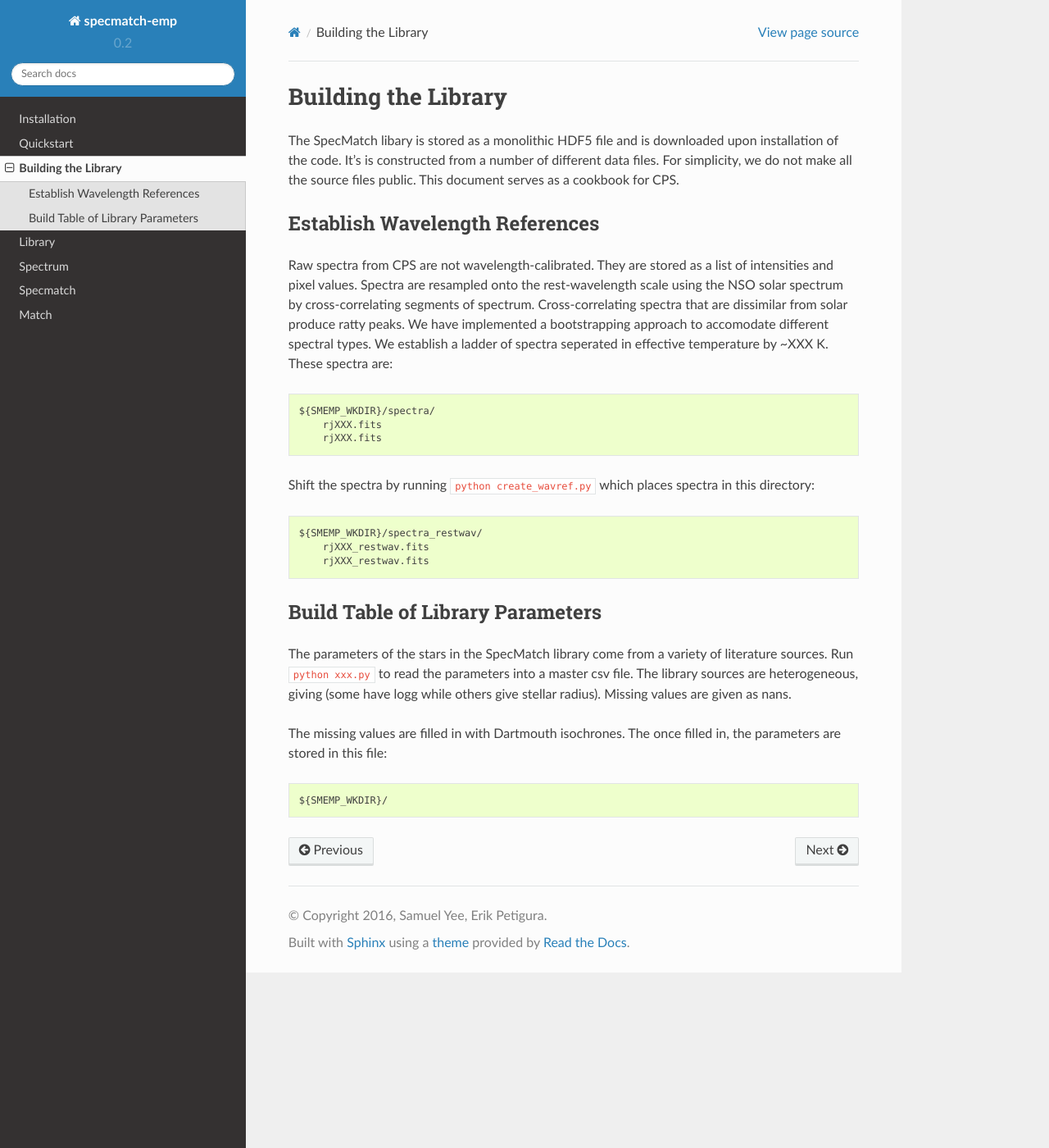
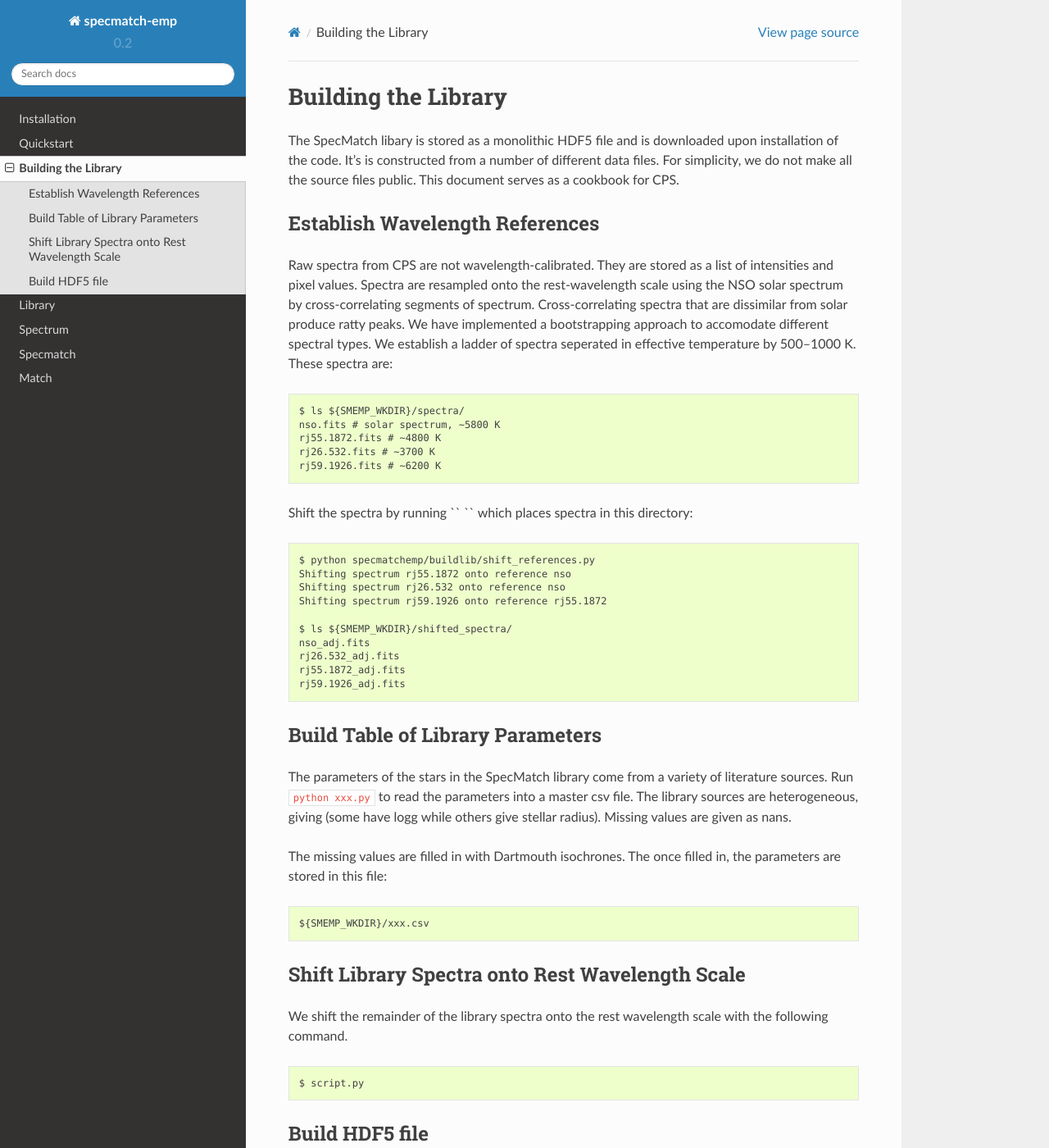
Before and after one commit to samuelyeewl/specmatch-emp, a Sphinx documentation site: the page built from docs/build-library.rst, in a window 1280 px wide and 1400 px high. Shown: the whole window at 82% size. Built offline with Sphinx 7.4.7 and the Read the Docs theme 2.0.0, drawn with Linux system fonts in a browser that asks for light colours; some of the changed text lies outside the part shown.

Commit message:
finished build-library docs with placeholders

```diff
--- a/docs/build-library.rst
+++ b/docs/build-library.rst
@@ -16,24 +16,32 @@ cross-correlating segments of spectrum. Cross-correlating spectra that
 are dissimilar from solar produce ratty peaks. We have implemented a
 bootstrapping approach to accomodate different spectral types. We
 establish a ladder of spectra seperated in effective temperature by
-~XXX K. These spectra are:
+500--1000 K. These spectra are:
 
 ::
 
-    ${SMEMP_WKDIR}/spectra/
-        rjXXX.fits
-	rjXXX.fits
+   $ ls ${SMEMP_WKDIR}/spectra/
+   nso.fits # solar spectrum, ~5800 K
+   rj55.1872.fits # ~4800 K
+   rj26.532.fits # ~3700 K
+   rj59.1926.fits # ~6200 K
 
-
-Shift the spectra by running ``python create_wavref.py`` which places
+Shift the spectra by running ``  `` which places
 spectra in this directory:
 
 ::
 
-    ${SMEMP_WKDIR}/spectra_restwav/
-        rjXXX_restwav.fits
-	rjXXX_restwav.fits
 
+   $ python specmatchemp/buildlib/shift_references.py
+   Shifting spectrum rj55.1872 onto reference nso
+   Shifting spectrum rj26.532 onto reference nso
+   Shifting spectrum rj59.1926 onto reference rj55.1872
+
+   $ ls ${SMEMP_WKDIR}/shifted_spectra/
+   nso_adj.fits
+   rj26.532_adj.fits
+   rj55.1872_adj.fits
+   rj59.1926_adj.fits
 
 Build Table of Library Parameters
 ~~~~~~~~~~~~~~~~~~~~~~~~~~~~~~~~~
@@ -44,8 +52,32 @@ parameters into a master csv file. The library sources are
 heterogeneous, giving (some have logg while others give stellar
 radius). Missing values are given as nans.
 
-The missing values are filled in with Dartmouth isochrones. The once filled in, the parameters are stored in this file:
+The missing values are filled in with Dartmouth isochrones. The once
+filled in, the parameters are stored in this file:
 
 ::
 
-   ${SMEMP_WKDIR}/
+   ${SMEMP_WKDIR}/xxx.csv
+
+
+Shift Library Spectra onto Rest Wavelength Scale
+~~~~~~~~~~~~~~~~~~~~~~~~~~~~~~~~~~~~~~~~~~~~~~~~
+
+We shift the remainder of the library spectra onto the rest
+wavelength scale with the following command.
+
+
+::
+
+   $ script.py
+
+Build HDF5 file
+~~~~~~~~~~~~~~~
+
+Finally, we assemble all the intermediate files into a monolithic HDF5
+file that contains the spectra and their associated parameters using
+the following script.
+
+::
+
+   $ script.py
```
